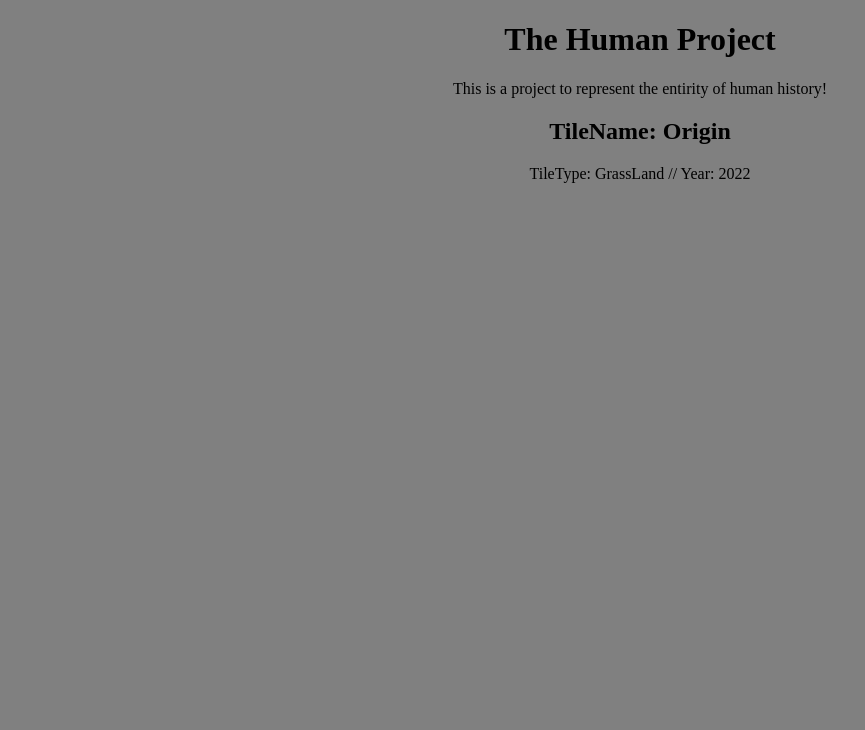
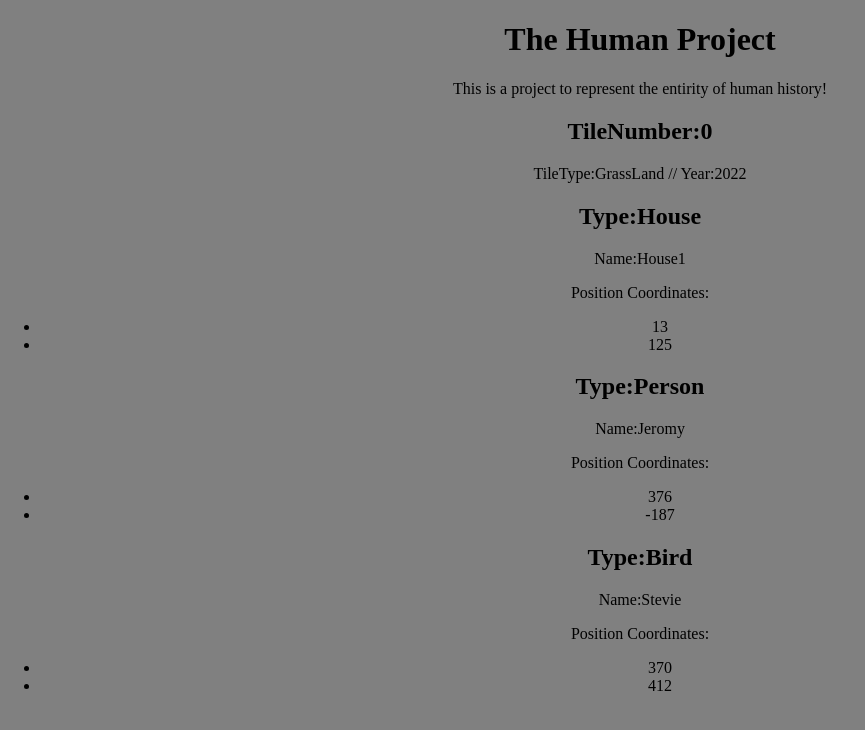
Before and after one commit to ThatOKguy/TheHumanProject, a plain HTML site: page index.html in a window 1280 px wide. Shown: the whole page, without its empty margins (0-865 px from the left). Drawn offline with Linux system fonts and the light colour scheme.

Commit message:
Updated the JSON for the website Guide

```diff
--- a/index.html
+++ b/index.html
@@ -19,63 +19,83 @@
     <script type="text/javascript">
       const movies =
         {
-          "TileName": "Origin",
+          "TileNumber": 0,
           "TileType": "GrassLand",
           "TileTime": 2022,
           "Members":
-          {
-            "Houses":[
-              null
-            ],
-            "People":[
-              "Jeremy"
-            ],
-            "Animals":[
-              "Bird",
-              "Dog"
-            ]
-          }
+          [
+            {
+              "Type":"House",
+              "Name":"House1",
+              "Position":
+              [
+                13,
+                125
+              ]
+            },
+            {
+              "Type":"Person",
+              "Name":"Jeromy",
+              "Position":
+              [
+                376,
+                -187
+              ]
+            },
+            {
+              "Type":"Bird",
+              "Name":"Stevie",
+              "Position":
+              [
+                 370,
+                 412
+              ]
+            }
+          ]
         };
+      populate(movies);
       function populate(object)
       {
         populateHeader(object);
-        populateAnimals(object);
+        populateMembers(object);
       }
       function populateHeader(obj)
       {
         console.log(obj);
-        var tileName = obj.TileName;
-        console.log(obj.TileName);
+        var tileNumber = obj.TileNumber;
+        console.log(obj.TileNumber);
         const header = document.querySelector('header');
         const myH2 = document.createElement('h2');
-        myH2.textContent = `TileName: ${obj.TileName}`;
+        myH2.textContent = "TileNumber:" + tileNumber;
         header.appendChild(myH2);
 
         const para1 = document.createElement('p');
-        para1.textContent = `TileType: ${obj.TileType} // Year: ${obj.TileTime}`;
+        var tileType = obj.TileType;
+        var tileTime = obj.TileTime;
+        para1.textContent = "TileType:" + tileType +" // Year:" + tileTime;
         header.appendChild(para1);
       }
 
-      function populateAnimals(obj)
+      function populateMembers(obj)
       {
         const section = document.querySelector('section');
-        const tiles = obj.Members;
+        const members = obj.Members;
 
-        for (const tile of tiles) {
+        for (const member of members) {
           const myArticle = document.createElement('article');
           const myH2 = document.createElement('h2');
           const myPara1 = document.createElement('p');
           const myPara2 = document.createElement('p');
           const myList = document.createElement('ul');
 
-          myH2.textContent = `Houses: ${tile.Houses}`;
-          myPara1.textContent = `People: ${tile.People}`;
-          myPara2.textContent = 'Superpowers:';
+          myH2.textContent = "Type:" + member.Type;
+          myPara1.textContent = "Name:" + member.Name;
+          myPara2.textContent = 'Position Coordinates:';
 
-          const animals = tile.Animals;
-          for (const animal of animals) {
+          const positions = member.Position;
+          for (const position of positions) {
             const listItem = document.createElement('li');
-            listItem.textContent = animal;
+            listItem.textContent = position;
             myList.appendChild(listItem);
           }
 
@@ -87,7 +107,6 @@
           section.appendChild(myArticle);
         }
       }
-      populate(movies);
     </script>
   </body>
 </html>
```
Also changed, not shown: movies.JSON (+27 -10 lines).
